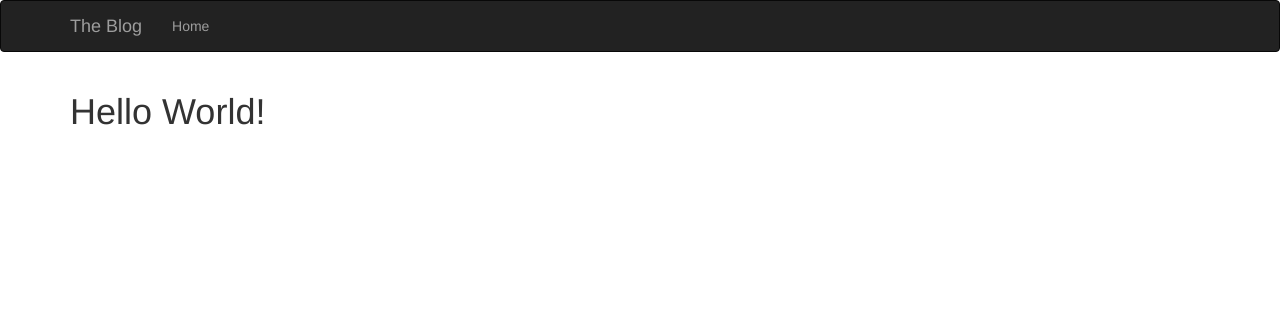
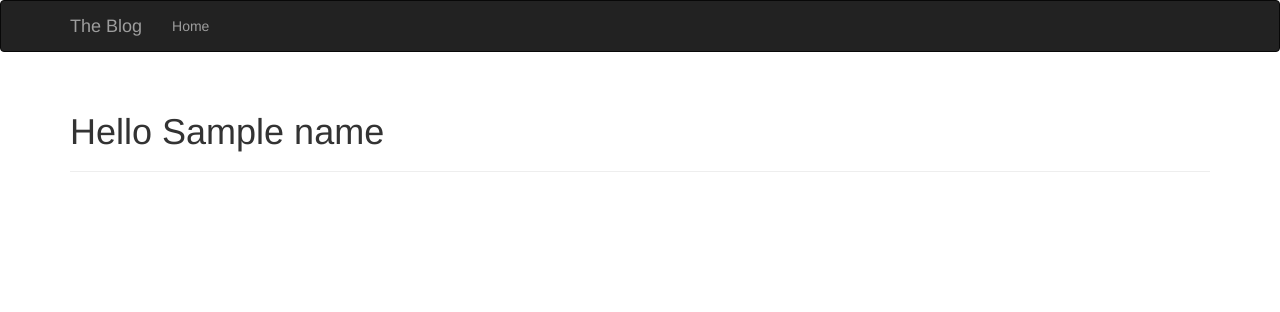
Before and after one commit to tonyguthiga/blog, a Flask app: template app/templates/index.html in a window 1280 px wide. Shown: the top 312 px of the page. Run offline with Flask 2, Linux system fonts and the light colour scheme; the template is opened without the code that fills it: most values are stand-ins (such as "Sample title", 1, 10 or a date in 2020); some libraries are stand-ins or nearby versions.

Commit message:
add a page header to h1

```diff
--- a/app/templates/index.html
+++ b/app/templates/index.html
@@ -3,5 +3,7 @@
 {% block title %}Home{% endblock %}
 
 {% block page_content %}
-<h1>Hello World!</h1>
+<div class="page-header">
+    <h1>Hello {{ name }}</h1>
+</div>
 {% endblock %}
```
